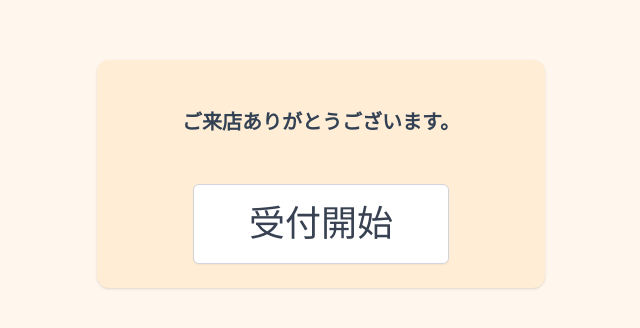
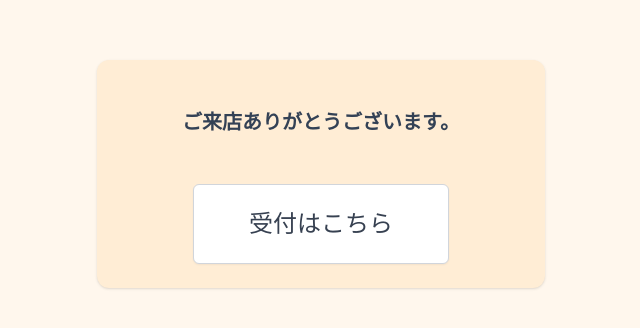
Before and after one commit to DongwonYoo/reception, a Next.js app: page / in a window 1280 px wide. Shown: the part 226-554 px from the top of the page, without its empty margins (319-959 px from the left). Built offline with nearby package versions, Linux system fonts and the light colour scheme.

Commit message:
탑페이지 버튼 텍스트 수정

```diff
--- a/app/components/common/CustomButton.tsx
+++ b/app/components/common/CustomButton.tsx
@@ -27,7 +27,7 @@ export default function CustomButton({
     sm: "w-32 h-10 text-sm", // 작은 버튼
     md: "w-36 h-12 text-base", // 중간 크기 버튼
     lg: "w-40 h-14 text-lg", // 큰 버튼 (기본)
-    xl: "w-64 h-20 text-4xl",
+    xl: "w-64 h-20 text-2xl",
   };
 
   return (
--- a/app/page.tsx
+++ b/app/page.tsx
@@ -13,7 +13,7 @@ export default function Page() {
         </Text>
         <CustomButton
           size="xl"
-          text="受付開始"
+          text="受付はこちら"
           href="/select-staff"
           variant="outline"
           className="text-gray-700 border border-gray-300"
```
